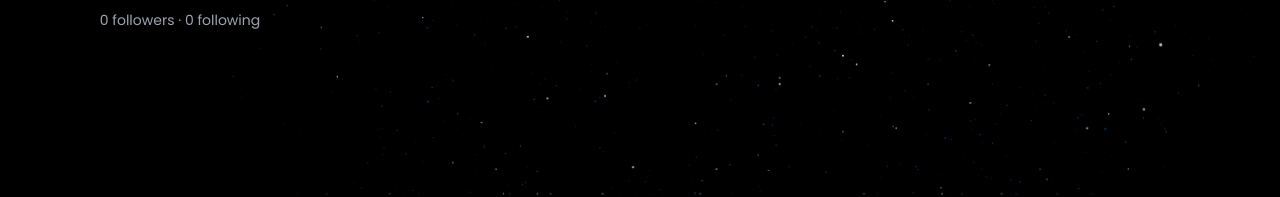
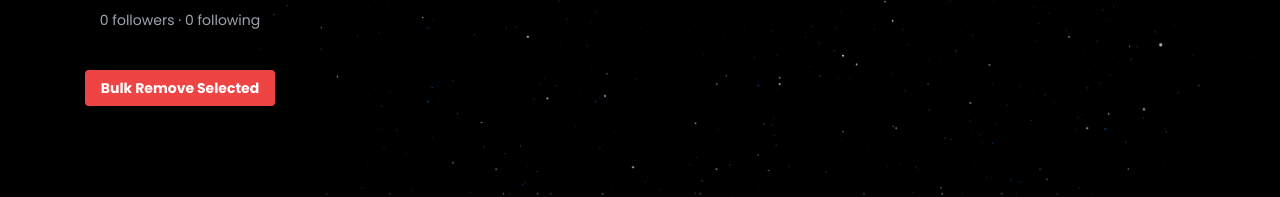
Before and after one commit to Alirezawmoradi/Github-RepoSweep, a Next.js app: page /dashboard in a window 1280 px wide. Shown: the part 566-763 px from the top of the page. Built offline with nearby package versions, Linux system fonts and the light colour scheme; no server answers.

Commit message:
refactored

```diff
--- a/src/app/dashboard/_components/dashboard-sidebar.tsx
+++ b/src/app/dashboard/_components/dashboard-sidebar.tsx
@@ -1,11 +1,14 @@
 import React from "react";
 import {useUserProfile} from "@/utils/user-profile-hook/useUserProfile";
-import {Session} from "next-auth";
 import {useSession} from "next-auth/react";
+import {useModalStore} from "@/stores/modal/useModalStore";
+
 
 export const DashboardSidebar: React.FC = () => {
     const {data: session} = useSession();
     const userData = useUserProfile(session);
+    const {openModal} = useModalStore((state) => state.actions);
+
 
     return <aside className="col-span-1 xl:col-span-3 pl-10 sticky top-20 h-screen">
         <div className="flex flex-col items-center text-white">
@@ -31,6 +34,14 @@ export const DashboardSidebar: React.FC = () => {
                 <p className="mt-2 text-gray-400">
                     {userData?.followers || 0} followers · {userData?.following || 0} following
                 </p>
+                <div className="flex justify-between mt-10">
+                    <button
+                        onClick={openModal}
+                        className="bg-red-500 hover:bg-red-600 text-white font-bold py-2 px-4 rounded"
+                    >
+                        Bulk Remove Selected
+                    </button>
+                </div>
             </div>
         </div>
     </aside>
```
